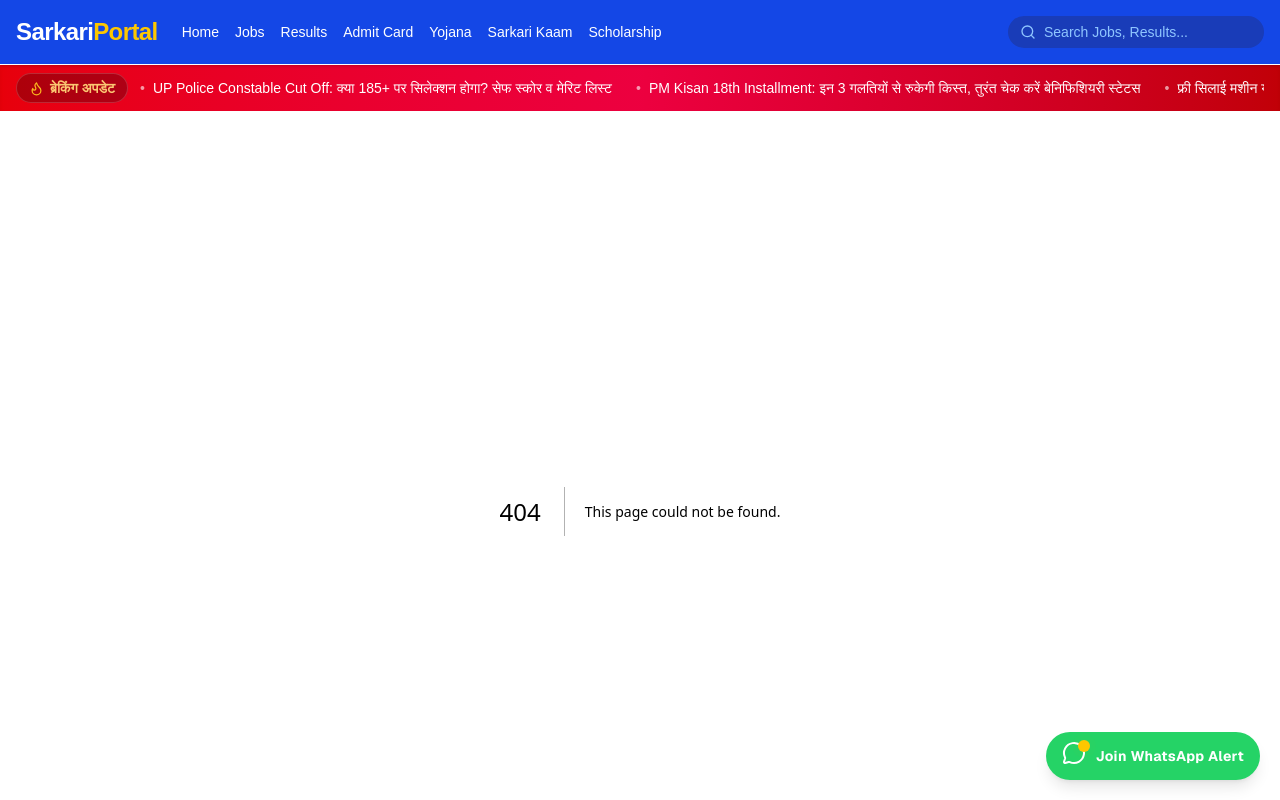
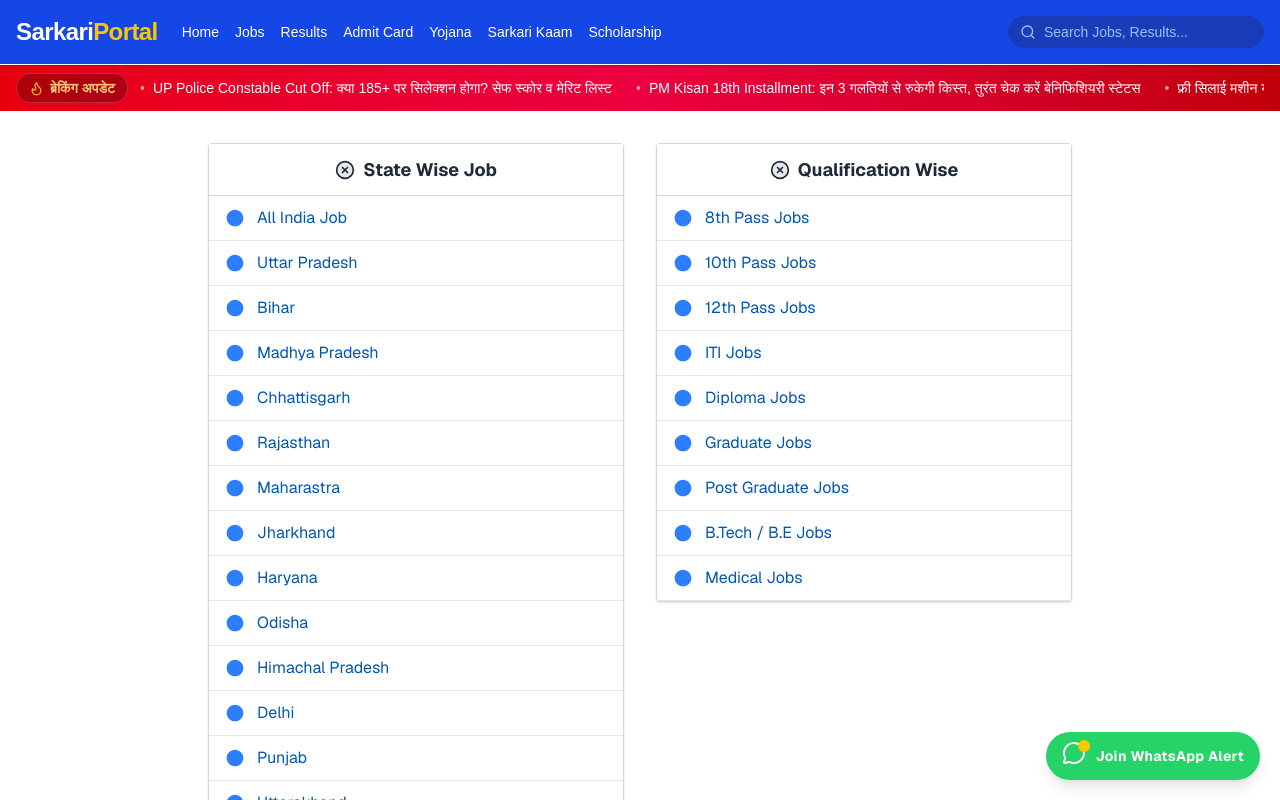
Before and after one commit to 7Nov2004/sarkari-portal, a Next.js app: page /state-wise-jobs in a window 1280 px wide. Before the commit this address had no page. Shown: the top 800 px of the page. Built offline with nearby package versions, Linux system fonts and the light colour scheme.

Commit message:
feat: add state-wise-jobs and qualification-wise jobs page matching user request

```diff
--- /dev/null
+++ b/src/app/state-wise-jobs/page.tsx
@@ -0,0 +1,86 @@
+import Link from 'next/link';
+import { XCircle, CheckCircle2 } from 'lucide-react';
+
+const states = [
+  "All India Job",
+  "Uttar Pradesh",
+  "Bihar",
+  "Madhya Pradesh",
+  "Chhattisgarh",
+  "Rajasthan",
+  "Maharastra",
+  "Jharkhand",
+  "Haryana",
+  "Odisha",
+  "Himachal Pradesh",
+  "Delhi",
+  "Punjab",
+  "Uttarakhand",
+  "Assam",
+  "West Bengal"
+];
+
+export default function StateWiseJobsPage() {
+  return (
+    <div className="container mx-auto px-4 py-8 max-w-4xl font-sans">
+      <div className="grid grid-cols-1 md:grid-cols-2 gap-8">
+
+        {/* State Wise Job Card */}
+        <div className="border border-gray-300 rounded-sm bg-white shadow-sm flex flex-col">
+          {/* Header */}
+          <div className="bg-white text-gray-800 text-center py-3 px-4 font-bold text-[18px] border-b border-gray-300 flex items-center justify-center gap-2">
+            <XCircle size={20} className="text-gray-800 fill-gray-200" />
+            State Wise Job
+          </div>
+
+          {/* List */}
+          <div className="flex flex-col">
+            {states.map((state, idx) => (
+              <Link
+                key={idx}
+                href={`/search?q=${encodeURIComponent(state)}`}
+                className="flex items-center gap-3 py-2.5 px-4 border-b border-gray-200 hover:bg-gray-50 transition-colors group"
+              >
+                <div className="text-blue-500 flex-shrink-0 group-hover:scale-110 transition-transform">
+                  <svg width="20" height="20" viewBox="0 0 24 24" fill="currentColor" xmlns="http://www.w3.org/2000/svg">
+                    <path d="M12 22C17.5228 22 22 17.5228 22 12C22 6.47715 17.5228 2 12 2C6.47715 2 2 6.47715 2 12C2 17.5228 6.47715 22 12 22ZM16.7071 9.70711C17.0976 9.31658 17.0976 8.68342 16.7071 8.29289C16.3166 7.90237 15.6834 7.90237 15.2929 8.29289L10.5 13.0858L8.70711 11.2929C8.31658 10.9024 7.68342 10.9024 7.29289 11.2929C6.90237 11.6834 6.90237 12.3166 7.29289 12.7071L9.79289 15.2071C10.1834 15.5976 10.8166 15.5976 11.2071 15.2071L16.7071 9.70711Z" />
+                  </svg>
+                </div>
+                <span className="text-[#0056b3] text-[16px] group-hover:underline">
+                  {state}
+                </span>
+              </Link>
+            ))}
+          </div>
+        </div>
+
+        {/* Placeholder for Qualification Wise Jobs (Bonus) */}
+        <div className="border border-gray-300 rounded-sm bg-white shadow-sm flex flex-col h-fit">
+          <div className="bg-white text-gray-800 text-center py-3 px-4 font-bold text-[18px] border-b border-gray-300 flex items-center justify-center gap-2">
+            <XCircle size={20} className="text-gray-800 fill-gray-200" />
+            Qualification Wise
+          </div>
+          <div className="flex flex-col">
+            {["8th Pass Jobs", "10th Pass Jobs", "12th Pass Jobs", "ITI Jobs", "Diploma Jobs", "Graduate Jobs", "Post Graduate Jobs", "B.Tech / B.E Jobs", "Medical Jobs"].map((qual, idx) => (
+              <Link
+                key={idx}
+                href={`/search?q=${encodeURIComponent(qual)}`}
+                className="flex items-center gap-3 py-2.5 px-4 border-b border-gray-200 hover:bg-gray-50 transition-colors group"
+              >
+                <div className="text-blue-500 flex-shrink-0 group-hover:scale-110 transition-transform">
+                  <svg width="20" height="20" viewBox="0 0 24 24" fill="currentColor" xmlns="http://www.w3.org/2000/svg">
+                    <path d="M12 22C17.5228 22 22 17.5228 22 12C22 6.47715 17.5228 2 12 2C6.47715 2 2 6.47715 2 12C2 17.5228 6.47715 22 12 22ZM16.7071 9.70711C17.0976 9.31658 17.0976 8.68342 16.7071 8.29289C16.3166 7.90237 15.6834 7.90237 15.2929 8.29289L10.5 13.0858L8.70711 11.2929C8.31658 10.9024 7.68342 10.9024 7.29289 11.2929C6.90237 11.6834 6.90237 12.3166 7.29289 12.7071L9.79289 15.2071C10.1834 15.5976 10.8166 15.5976 11.2071 15.2071L16.7071 9.70711Z" />
+                  </svg>
+                </div>
+                <span className="text-[#0056b3] text-[16px] group-hover:underline">
+                  {qual}
+                </span>
+              </Link>
+            ))}
+          </div>
+        </div>
+
+      </div>
+    </div>
+  );
+}
```
